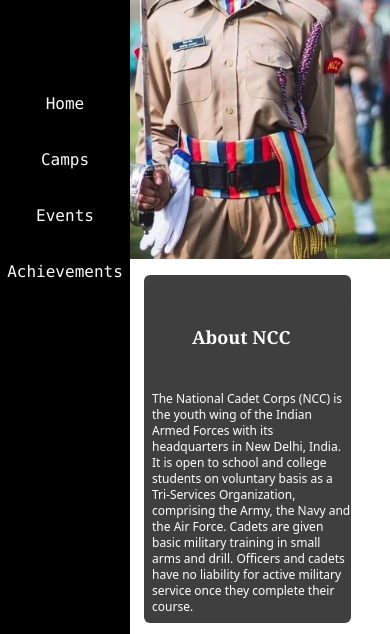
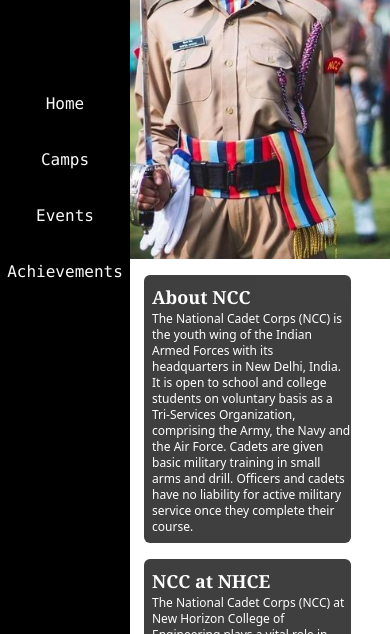
Before and after one commit to AthulKrishna0010/ncc-proj, a plain HTML site: page index.html in a window 390 px wide. Shown: the part 210-844 px from the top of the page. Drawn offline with nearby package versions, Linux system fonts and the light colour scheme.

Commit message:
Update index.html

```diff
--- a/index.html
+++ b/index.html
@@ -24,11 +24,11 @@
                 <img src="images/mb3.jpg" class="md:hidden object-cover"/>
                 <img src="images/1.jpg" class="hidden md:block fixed h-screen w-4/6 md:w-full text object-cover"/>
                 <div class=" font-serif bg-black opacity-75 md:opacity-75 w-4/6 md:w-full ml-16 md:my-16 md:m-4   h-auto my-4 pl-2 py-2 rounded-md md:rounded-lg  flex flex-col md:flex-row justify-between md:justify-center md:items-center">
-                    <h1 class="text-white font-bold text-lg md:text-5xl  m-10">About NCC</h1>
+                    <h1 class="text-white font-bold text-lg md:text-5xl  md:m-10">About NCC</h1>
                     <p class="text-white object-contain text-xs md:text-lg font-sans">The National Cadet Corps (NCC) is the youth wing of the Indian Armed Forces with its headquarters in New Delhi, India. It is open to school and college students on voluntary basis as a Tri-Services Organization, comprising the Army, the Navy and the Air Force. Cadets are given basic military training in small arms and drill. Officers and cadets have no liability for active military service once they complete their course.</p>
                 </div>
                 <div class=" font-serif bg-black opacity-75 md:opacity-75 w-4/6 md:w-full ml-16 md:m-4 md:mb-4  h-auto my-4 pl-2 py-2 rounded-md  flex flex-col md:flex-row justify-between md:justify-center md:items-center">
-                    <h1 class="text-white font-bold text-lg md:text-5xl  m-10">NCC at NHCE</h1>
+                    <h1 class="text-white font-bold text-lg md:text-5xl  md:m-10">NCC at NHCE</h1>
                     <p class="text-white object-contain text-xs md:text-lg font-sans">The National Cadet Corps (NCC) at New Horizon College of Engineering plays a vital role in shaping young students into disciplined and responsible citizens. The NCC unit offers a blend of military training, leadership development, and community service. Our aim is to foster the qualities of patriotism, unity, and self-discipline among our cadets.
                         <br><br>Founded in [2021], the NCC 7 KAR Battalion unit at New Horizon College of Engineering has a proud history of participation in various national and state-level events. Our cadets are actively involved in social service, disaster relief, and public awareness campaigns, contributing to the welfare of the society
                         </p>
```
